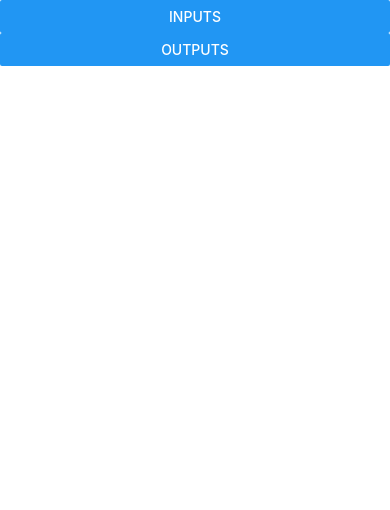
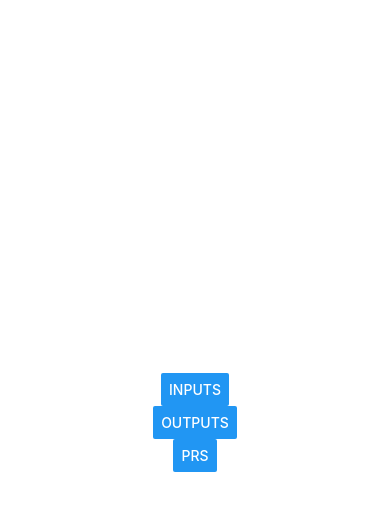
Before and after one commit to AaronOwensSE/fitness-tracker-48, a React Native app: screen / in a window 390 px wide. Shown: the top 510 px of the page. Built offline with nearby package versions, Linux system fonts and the light colour scheme.

Commit message:
Add PR pages and components. Refactor.

```diff
--- a/App.js
+++ b/App.js
@@ -5,6 +5,8 @@ import { useState } from "react";
 import LandingPage from "./pages/LandingPage.js";
 import InputsPage from "./pages/InputsPage.js";
 import OutputsPage from "./pages/OutputsPage.js";
+import PRsPage from "./pages/PRsPage.js";
+import AddPRPage from "./pages/AddPRPage.js";
 
 export default function App() {
     const [ navPage, setNavPage ] = useState("LandingPage");
--- a/components/LabeledTextInput.js
+++ b/components/LabeledTextInput.js
@@ -4,7 +4,7 @@ import { StyleSheet, Text, TextInput, View } from "react-native";
 // Component
 const LabeledTextInput = (props) => {
     return (
-        <View>
+        <View style={styles.containerView}>
             <Text>{props.label}</Text>
             <TextInput
                 style={styles.textInput} value={props.value} onChangeText={props.onChangeText}
@@ -17,7 +17,11 @@ export default LabeledTextInput;
 
 // Stylesheet
 const styles = StyleSheet.create({
+    containerView: {
+        width: "100%"
+    },
+
     textInput: {
-        backgroundColor: "lightgrey",
+        backgroundColor: "lightgrey"
     }
 });
--- /dev/null
+++ b/components/PRLineItem.js
@@ -0,0 +1,47 @@
+// External Dependencies
+import { Button, StyleSheet, View } from "react-native";
+
+// Internal Dependencies
+import LabeledTextInput from "./LabeledTextInput";
+
+// name
+// weight
+// update -> update
+// delete -> delete and refresh PRsPage
+
+// Component
+const PRLineItem = (props) => {
+    return(
+        <View style={styles.containerView}>
+            <View style={styles.dataView}>
+                <LabeledTextInput label={props.name} value={ String(props.weight) } />
+            </View>
+            <View style={styles.buttonsView}>
+                <Button title="Update" />
+                <Button title="Delete" />
+            </View>
+        </View>
+    );
+};
+
+export default PRLineItem;
+
+//Stylesheet
+const styles = StyleSheet.create({
+    containerView: {
+        flex: 1,
+        flexDirection: "row",
+    },
+
+    dataView: {
+        flex: 1,
+        flexDirection: "column",
+        alignItems: "flex-start",
+    },
+
+    buttonsView: {
+        flex: 1,
+        flexDirection: "row",
+        justifyContent: "flex-end"
+    }
+});
--- /dev/null
+++ b/pages/AddPRPage.js
@@ -0,0 +1,46 @@
+// External Dependencies
+import { Button, StyleSheet, Text, View } from "react-native";
+
+// Internal Dependencies
+import LabeledTextInput from "../components/LabeledTextInput";
+
+// PR
+// name
+// weight
+// Add -> Add PR and return to PRs Page
+// Back -> PRs Page
+
+// Page
+const AddPRPage = (props) => {
+    return(
+        <View style={styles.containerView}>
+            <Text>Add PR</Text>
+
+            <View style={styles.inputFieldsView}>
+                <LabeledTextInput label="Name" style={styles.textInput} />
+                <LabeledTextInput label="Weight" style={styles.textInput} />
+            </View>
+
+            <Button title="Add" onPress={ () => { props.onNavigate("PRsPage"); } } />
+            <Button title="Back" onPress={ () => { props.onNavigate("PRsPage"); } } />
+        </View>
+    );
+};
+
+export default AddPRPage;
+
+// Stylesheet
+const styles = StyleSheet.create({
+    containerView: {
+        flex: 1,
+        backgroundColor: "white",
+        marginTop: 51,
+        marginBottom: 51,
+        justifyContent: "center",
+        alignItems: "center"
+    },
+
+    inputFieldsView: {
+        width: "80%"
+    }
+});
--- a/pages/InputsPage.js
+++ b/pages/InputsPage.js
@@ -66,6 +66,7 @@ const InputsPage = (props) => {
     return(
         <View style={styles.containerView}>
             <Text>Inputs</Text>
+
             <View style={styles.inputFieldsView}>
                 <LabeledTextInput
                     label="RMR (calories)" value={ String(rmr) } onChangeText={setRmr}
@@ -93,6 +94,7 @@ const InputsPage = (props) => {
                     onChangeText={setActivityLevel}
                 />
             </View>
+
             <Button title="Update" onPress={update} />
             <Button title="Back" onPress={ () => { props.onNavigate("LandingPage"); } } />
         </View>
@@ -106,12 +108,13 @@ const styles = StyleSheet.create({
     containerView: {
         flex: 1,
         backgroundColor: "white",
-        marginTop: "51px",
+        marginTop: 51,
+        marginBottom: 51,
         justifyContent: "center",
         alignItems: "center",
     },
 
     inputFieldsView: {
-        width: "80%"
+        width: "80%",
     }
 });
--- a/pages/LandingPage.js
+++ b/pages/LandingPage.js
@@ -4,9 +4,10 @@ import { Button, StyleSheet, View } from "react-native";
 // Page
 const LandingPage = (props) => {
     return(
-        <View contentContainerStyle={styles.contentContainer}>
+        <View style={styles.containerView}>
             <Button title="Inputs" onPress={ () => { props.onNavigate("InputsPage"); } } />
             <Button title="Outputs" onPress={ () => { props.onNavigate("OutputsPage"); } } />
+            <Button title="PRs" onPress={ () => { props.onNavigate("PRsPage"); } } />
         </View>
     );
 };
@@ -18,7 +19,9 @@ const styles = StyleSheet.create({
     containerView: {
         flex: 1,
         backgroundColor: "white",
-        marginTop: "51px",
+        marginTop: 51,
+        marginBottom: 51,
         justifyContent: "center",
+        alignItems: "center"
     }
 });
--- a/pages/LoadingPage.js
+++ b/pages/LoadingPage.js
@@ -17,7 +17,8 @@ const styles = StyleSheet.create({
     containerView: {
         flex: 1,
         backgroundColor: "white",
-        marginTop: "51px",
+        marginTop: 51,
+        marginBottom: 51,
         justifyContent: "center",
         alignItems: "center"
     }
--- a/pages/OutputsPage.js
+++ b/pages/OutputsPage.js
@@ -62,17 +62,17 @@ const OutputsPage = (props) => {
     return (
         <View style={styles.containerView}>
             <Text>Outputs</Text>
-            <View>
-                <Text>Target Weight (pounds): {targetWeight}</Text>
-                <Text>TDEE (calories): {tdee}</Text>
+
+            <View style={styles.outputsView}>
+                <Text>Target Weight: {targetWeight} pounds</Text>
+                <Text>TDEE: {tdee} calories</Text>
                 <Text>Daily Calories: {dailyCalories}</Text>
-                <Text>Protein (grams): {proteinInGrams}</Text>
-                <Text>Protein %: {proteinPercentage}</Text>
-                <Text>Fat (grams): {fatInGrams}</Text>
-                <Text>Fat %: {fatPercentage}</Text>
-                <Text>Carbs %: {carbsPercentage}</Text>
-                <Button title="Back" onPress={ () => { props.onNavigate("LandingPage"); } } />
+                <Text>Protein: {proteinInGrams} grams ({proteinPercentage}%)</Text>
+                <Text>Fat: {fatInGrams} grams ({fatPercentage}%)</Text>
+                <Text>Carbs: {carbsPercentage}%</Text>
             </View>
+
+            <Button title="Back" onPress={ () => { props.onNavigate("LandingPage"); } } />
         </View>
     );
 };
@@ -84,12 +84,14 @@ const styles = StyleSheet.create({
     containerView: {
         flex: 1,
         backgroundColor: "white",
-        marginTop: "51px",
+        marginTop: 51,
+        marginBottom: 51,
         justifyContent: "center",
         alignItems: "center"
     },
 
     outputsView: {
-        width: "80%"
+        width: "80%",
+        alignItems: "flex-start"
     }
 });
--- /dev/null
+++ b/pages/PRsPage.js
@@ -0,0 +1,45 @@
+// External Dependencies
+import { Button, ScrollView, StyleSheet, Text, View } from "react-native";
+
+// Internal Dependencies
+import PRLineItem from "../components/PRLineItem.js";
+
+// Page
+const PRsPage = (props) => {
+    return(
+        <View style={styles.containerView}>
+            <Text>PRs</Text>
+
+            <View style={styles.scrollViewWrapperView}>
+                <ScrollView>
+                    <PRLineItem name="Squat" weight={285} />
+                    <PRLineItem name="Deadlift" weight={300} />
+                    <PRLineItem name="Press" weight={142.5} />
+                    <PRLineItem name="Bench Press" weight={185} />
+                </ScrollView>
+            </View>
+
+            <Button title="Add PR" onPress={ () => { props.onNavigate("AddPRPage"); } } />
+            <Button title="Back" onPress={ () => { props.onNavigate("LandingPage"); } } />
+        </View>
+    );
+};
+
+export default PRsPage;
+
+// Stylesheet
+const styles = StyleSheet.create({
+    containerView: {
+        flex: 1,
+        backgroundColor: "white",
+        marginTop: 51,
+        marginBottom: 51,
+        justifyContent: "center",
+        alignItems: "center"
+    },
+
+    scrollViewWrapperView: {
+        width: "80%",
+        height: "30%",
+    }
+});
```
